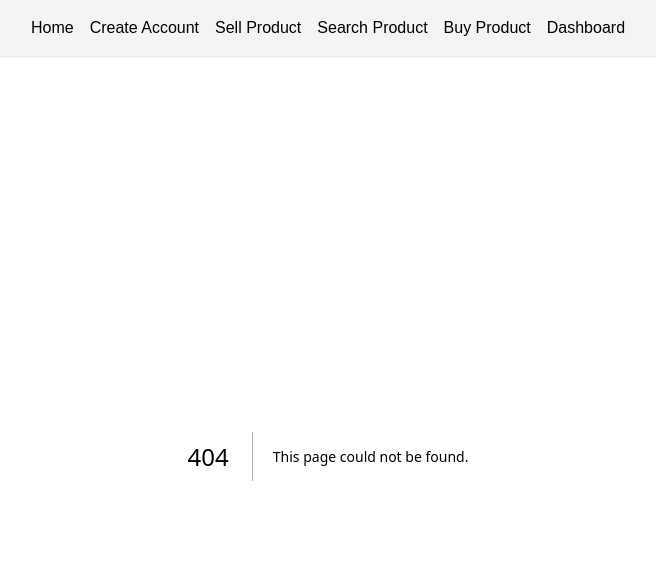
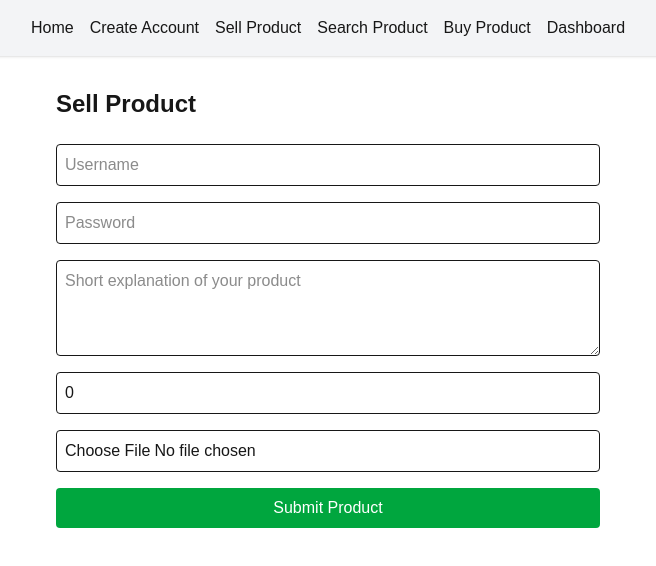
Before and after one commit to Lyra-AI-Team/ServeSmart, a Next.js app in the folder frontend/: page /sell-product in a window 1280 px wide. Before the commit this address had no page. Shown: the top 566 px of the page, without its empty margins (312-968 px from the left). Built offline with nearby package versions, Linux system fonts and the light colour scheme.

Commit message:
feat(frontend): add sell-product page with form and image upload

```diff
--- /dev/null
+++ b/frontend/src/app/sell-product/page.tsx
@@ -0,0 +1,110 @@
+"use client";
+import { useState } from "react";
+
+export default function SellProductPage() {
+  const [form, setForm] = useState({
+    username: "",
+    password: "",
+    explanation: "",
+    price: 0,
+  });
+  const [imageFile, setImageFile] = useState<File | null>(null);
+  const [message, setMessage] = useState<string | null>(null);
+
+  const handleChange = (e: React.ChangeEvent<HTMLInputElement | HTMLTextAreaElement>) => {
+    setForm({ ...form, [e.target.name]: e.target.value });
+  };
+
+  const handleFileChange = (e: React.ChangeEvent<HTMLInputElement>) => {
+    const file = e.target.files?.[0];
+    setImageFile(file || null);
+  };
+
+  const handleSubmit = async (e: React.FormEvent) => {
+    e.preventDefault();
+    if (!imageFile) {
+      setMessage("Image is required");
+      return;
+    }
+
+    const formData = new FormData();
+    formData.append("username", form.username);
+    formData.append("password", form.password);
+    formData.append("explanation", form.explanation);
+    formData.append("price", String(form.price));
+    formData.append("image", imageFile);
+
+    try {
+      const res = await fetch("http://localhost:8000/products", {
+        method: "POST",
+        body: formData,
+      });
+      if (!res.ok) {
+        const data = await res.json();
+        throw new Error(data.detail || "Failed to add product");
+      }
+      setMessage("Product added successfully!");
+      setForm({ username: "", password: "", explanation: "", price: 0 });
+      setImageFile(null);
+    } catch (err: any) {
+      setMessage(err.message);
+    }
+  };
+
+  return (
+    <div className="container mx-auto py-8 px-4 max-w-xl">
+      <h1 className="text-2xl font-semibold mb-6">Sell Product</h1>
+      {message && <p className="mb-4 text-center text-red-500">{message}</p>}
+      <form onSubmit={handleSubmit} className="flex flex-col gap-4">
+        <input
+          required
+          placeholder="Username"
+          name="username"
+          value={form.username}
+          onChange={handleChange}
+          className="border p-2 rounded"
+        />
+        <input
+          required
+          type="password"
+          placeholder="Password"
+          name="password"
+          value={form.password}
+          onChange={handleChange}
+          className="border p-2 rounded"
+        />
+        <textarea
+          required
+          placeholder="Short explanation of your product"
+          name="explanation"
+          value={form.explanation}
+          onChange={handleChange}
+          className="border p-2 rounded h-24"
+        />
+        <input
+          required
+          type="number"
+          step="0.01"
+          placeholder="Price"
+          name="price"
+          value={form.price}
+          onChange={handleChange}
+          className="border p-2 rounded"
+        />
+        <input
+          required
+          type="file"
+          accept="image/*"
+          onChange={handleFileChange}
+          className="border p-2 rounded"
+        />
+        <button
+          type="submit"
+          className="bg-green-600 hover:bg-green-700 text-white py-2 rounded"
+        >
+          Submit Product
+        </button>
+      </form>
+    </div>
+  );
+}
```
